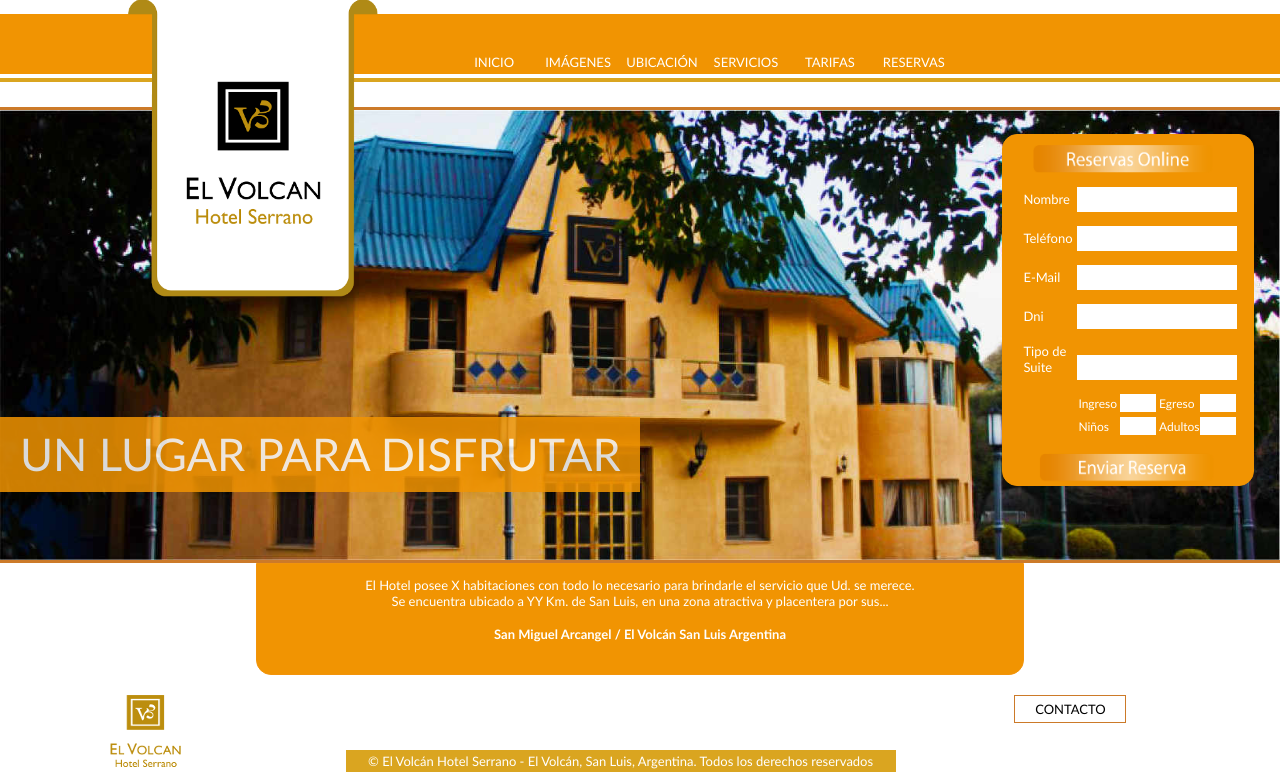
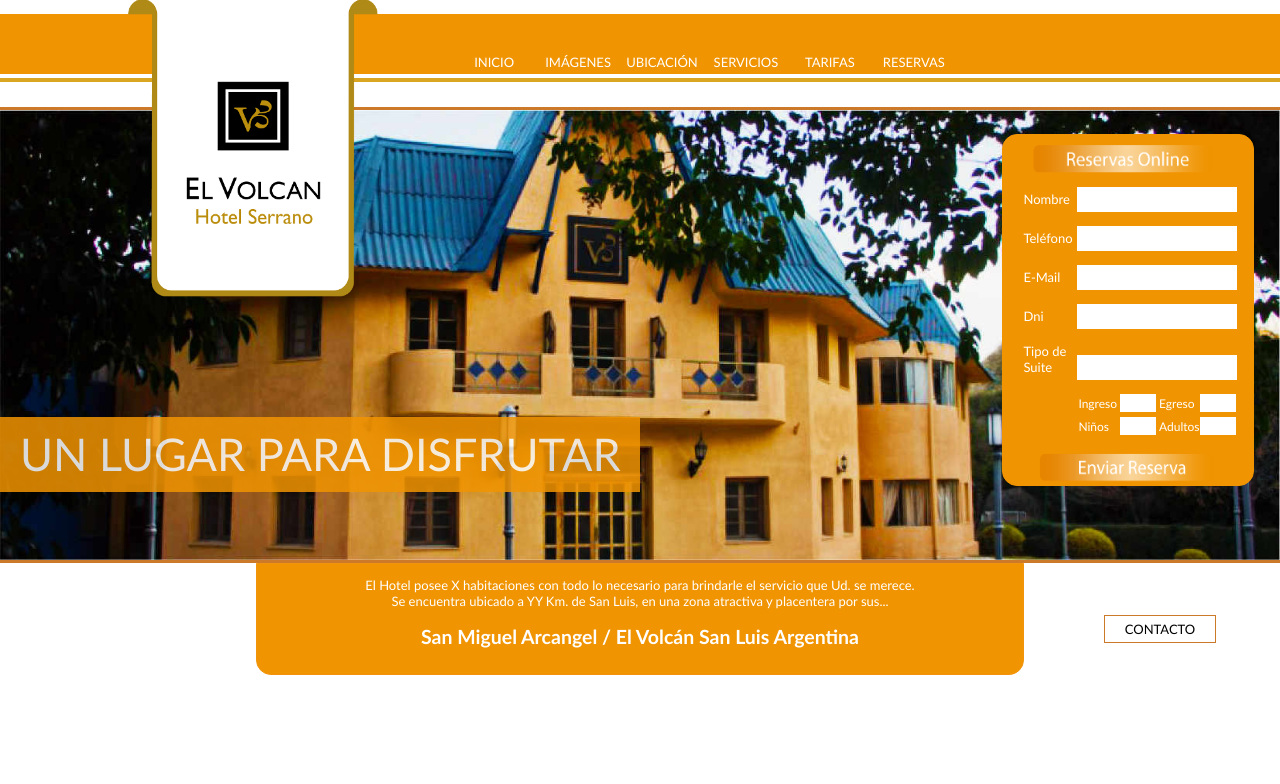
Before and after one commit to ar-soft/elvolcan, a PHP site: page / in a window 1280 px wide. Shown: the part 16-800 px from the top of the page. Run offline with PHP 8.4, Linux system fonts and the light colour scheme; some libraries are stand-ins or nearby versions.

Commit message:
Footer variable

```diff
--- a/src/layout/layout.php
+++ b/src/layout/layout.php
@@ -28,15 +28,13 @@
 			<?php require_once($body_path);?>
 			<?php if($axn): echo "<hr>";endif;?>
 		</section>
-		<footer>
-			<img class="logoinferior" src="web-app/img/logoinferior.png">
-			<div class="contact-link">
-				<a href="?axn=contacto">contacto</a>
-			</div>
-			<div class="copyright">
-				<p>&copy; El Volcán Hotel Serrano - El Volcán, San Luis, Argentina. Todos los derechos reservados</p>
-			</div>
-		</footer>
+		<?php
+			if(!$axn):
+				require_once(VIEW_PATH . "/_homeFooter.php");
+			else:
+				require_once(VIEW_PATH . "/_defaultFooter.php");
+			endif;
+		?>
 	</section>
 </body>
 </html>
--- a/src/lib/utils.php
+++ b/src/lib/utils.php
@@ -10,7 +10,6 @@ function renderLayoutWithView($contentLayout, $contentView, $variables = array()
 			}
 		}
 	}
-
 	$body_path = $contentViewFullPath;
 
 	if (file_exists($contentLayoutFullPath)) {
--- /dev/null
+++ b/src/view/_homeFooter.php
@@ -0,0 +1,9 @@
+<footer>
+	<div id="information">
+		<p>El Hotel posee X habitaciones con todo lo necesario para brindarle el servicio que Ud. se merece.<br>Se encuentra ubicado a YY Km. de San Luis, en una zona atractiva y placentera por sus...</p>
+		<h1>San Miguel Arcangel / El Volcán San Luis Argentina</h1>
+	</div>
+	<div class="contact-link">
+		<a href="?axn=contacto">contacto</a>
+	</div>
+</footer>
--- a/src/view/home.php
+++ b/src/view/home.php
@@ -56,8 +56,4 @@
 	<div>
 		<img id="background" src="web-app/img/fondo.jpg" alt="El Volcán">
 	</div>
-	<div id="information">
-		<p>El Hotel posee X habitaciones con todo lo necesario para brindarle el servicio que Ud. se merece.<br>Se encuentra ubicado a YY Km. de San Luis, en una zona atractiva y placentera por sus...</p>
-		<h1>San Miguel Arcangel / El Volcán San Luis Argentina</h1>
-	</div>
 </section>
--- a/web-app/css/styles.css
+++ b/web-app/css/styles.css
@@ -177,8 +177,10 @@ input, textarea {
     font-weight: 100;
 }
 .content-body{
-    margin-left: 280px;
     min-height: 570px;
+}
+.content.home .content-body{
+    min-height: 480px;
 }
 .content.ubicacion iframe{
     min-height: 584px;
@@ -276,6 +278,9 @@ input, textarea {
 footer {
     height: 100px;
 }
+.content.home footer {
+    height: 120px;
+}
 .logoinferior {
     margin: 20px 0 0 110px;
     position: absolute;
@@ -284,6 +289,9 @@ footer {
     border: 1px solid #CC7A29;
     float: right;
     margin: 20px 12% 0 0;
+}
+.content.home .contact-link {
+    margin: -60px 5% 0 0;
 }
 .contact-link a {
     color: #000000;
```
Also changed, not shown: src/view/_defaultFooter.php (added, +9 -0 lines).
